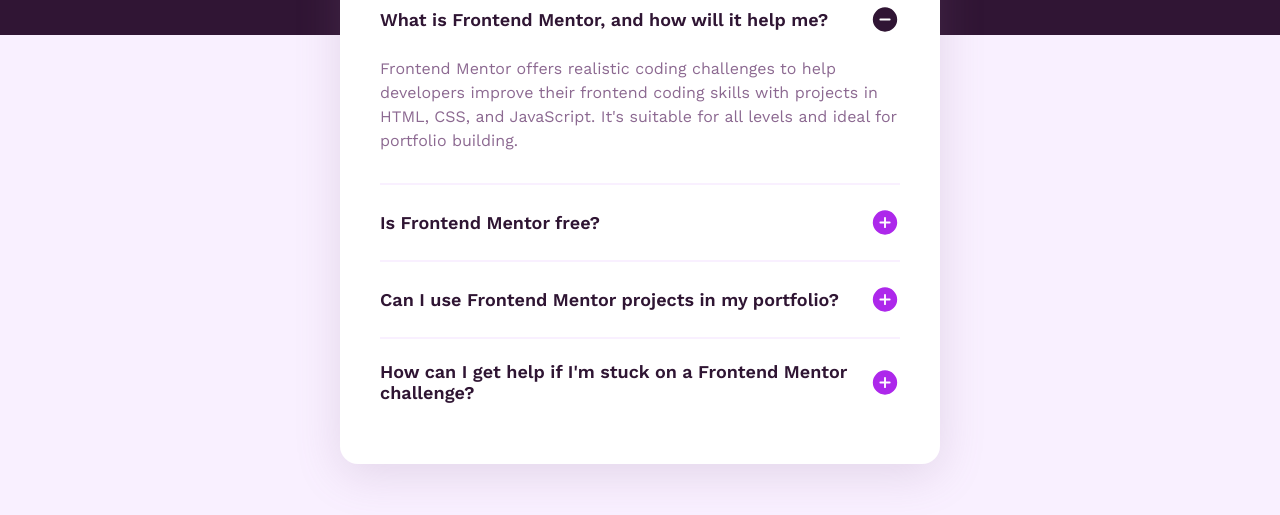
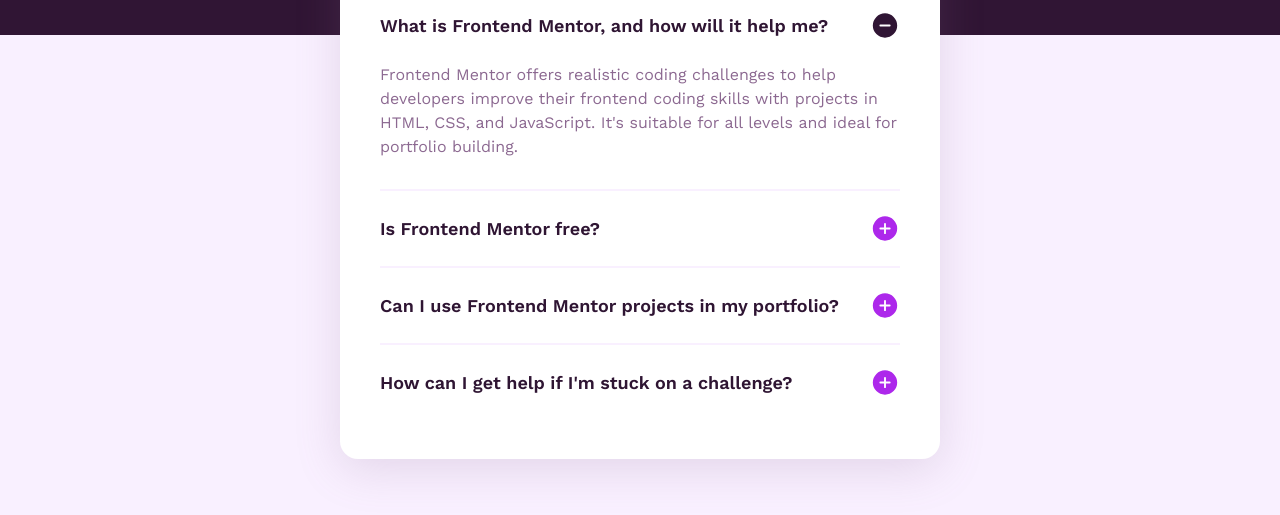
Before and after one commit to FredHimselfDev/FAQAccordion, a plain HTML site: page index.html in a window 1280 px wide. Shown: the part 285-800 px from the top of the page. Drawn offline with nearby package versions, Linux system fonts and the light colour scheme.

Commit message:
Uploading files

```diff
--- a/index.html
+++ b/index.html
@@ -55,7 +55,7 @@
             way to showcase your skills to potential employers!</p></div>
         </div>
         <div class="accordionItem">
-          <div class="question"><h2>How can I get help if I'm stuck on a Frontend Mentor challenge?</h2><span class="image"></span></div>
+          <div class="question"><h2>How can I get help if I'm stuck on a challenge?</h2><span class="image"></span></div>
           <div class="answer"><p>The best place to get help is inside Frontend Mentor's Discord community. There's a help
             channel where you can ask questions and seek support from other community members.</p></div>
         </div>
```
